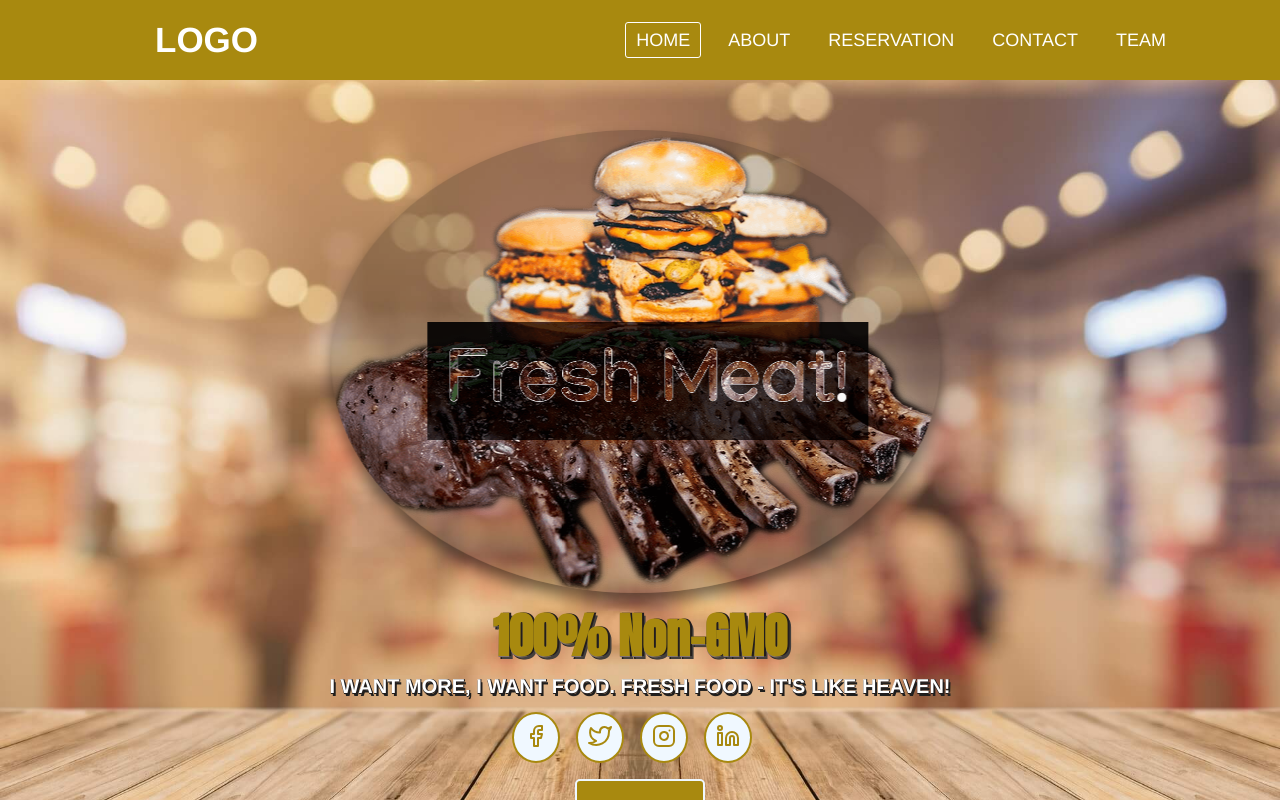
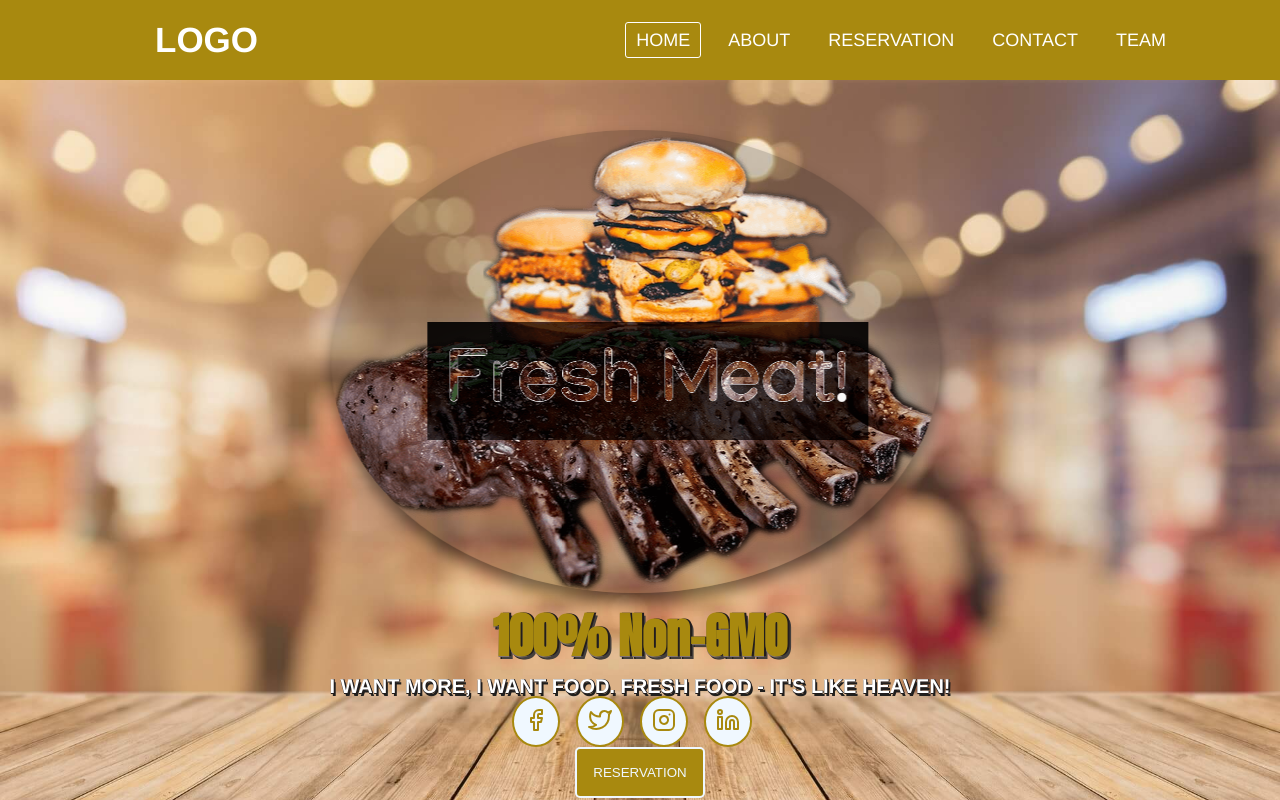
Before and after one commit to eevan7a9/freshmeat-restaurant-e7a9, a Vue app in the folder frontend-restaurant/: page /#/ in a window 1280 px wide. Shown: the top 800 px of the page. Built offline with nearby package versions, Linux system fonts and the light colour scheme.

Commit message:
remove padding

```diff
--- a/frontend-restaurant/src/components/contact/SocialIcons.vue
+++ b/frontend-restaurant/src/components/contact/SocialIcons.vue
@@ -81,7 +81,6 @@ export default {};
 .icons-wrapper {
   display: flex;
   justify-content: center;
-  padding: 1rem 0 1rem 0;
   .icon-container {
     background: aliceblue;
     margin-right: 1rem;
```
